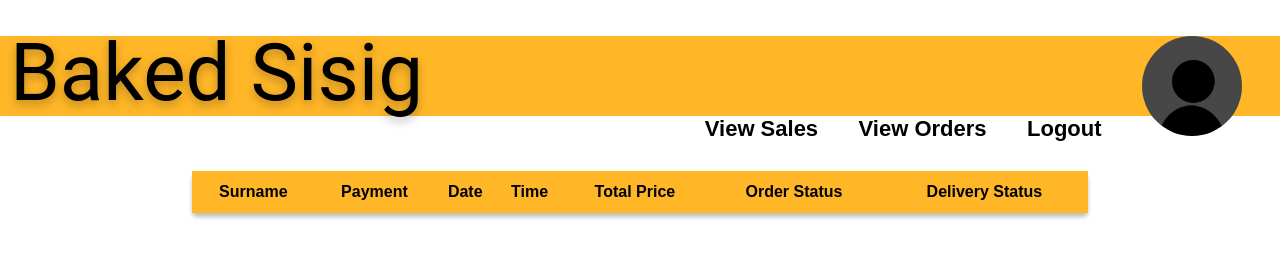
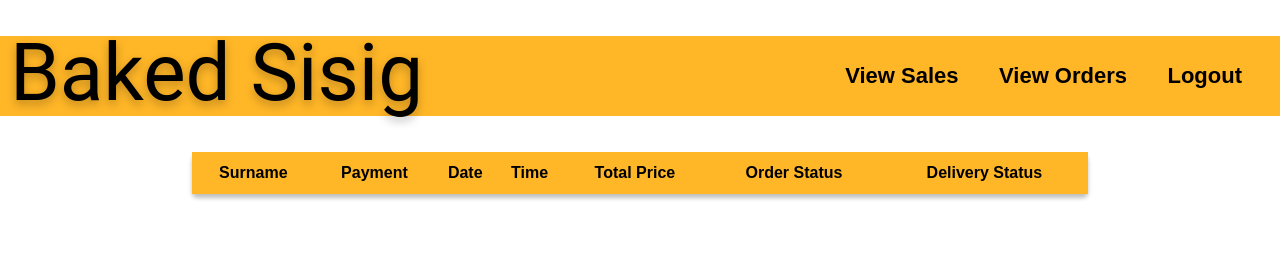
Before and after one commit to headphoneJac/cpecaps-project, a website: page viewListOfOrdersAdmin.html in a window 1280 px wide. Drawn offline with Linux system fonts and the light colour scheme; no server answers.

Commit message:
Minor changes

```diff
--- a/style.css
+++ b/style.css
@@ -68,6 +68,8 @@ img{
     height: 117px;
     left: 10px;
     top: 15px;
+
+    display: inline;
 
     font-family: 'Roboto';
     font-style: normal;
--- a/viewListOfOrdersAdmin.html
+++ b/viewListOfOrdersAdmin.html
@@ -15,9 +15,6 @@
             <li><a href="saleStatus.html">View Sales</a></li>
             <li><a href="viewListOfOrdersAdmin.html">View Orders</a></li>
             <li><a id="logOut">Logout</a></li>
-            <li><a href="userProfile.html">
-                <img class= 'idImage' src="images\user-profile.jpg">
-            </a></li>
         </ul>
     </nav>
     <br><br>
```
Also changed, not shown: viewOrder.html (+0 -1 lines).
